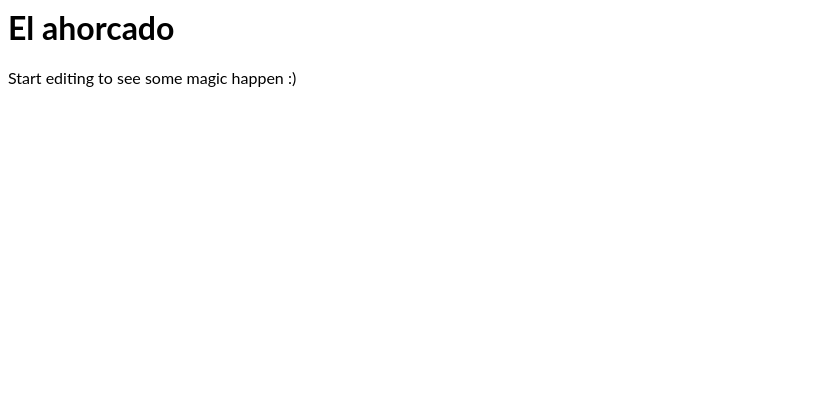
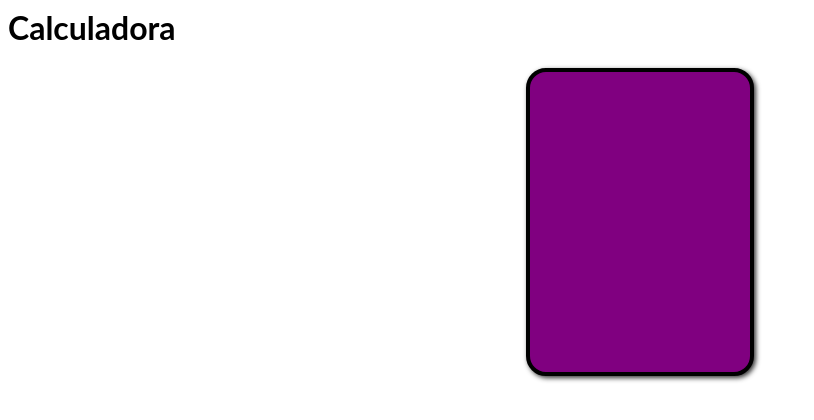
Before and after one commit to agarcluq/react-calculadora, a React (Create React App) app: page / in a window 1280 px wide. Shown: the top 420 px of the page, without its empty margins (0-814 px from the left). Built offline with nearby package versions, Linux system fonts and the light colour scheme.

Commit message:
2 files modified, 1 added

```diff
--- a/src/App.js
+++ b/src/App.js
@@ -1,11 +1,11 @@
 import React from "react";
 import "./style.css";
-
+import Board from "./Board"
 export default function App() {
   return (
     <div>
-      <h1>El ahorcado</h1>
-      <p>Start editing to see some magic happen :)</p>
+      <h1>Calculadora</h1>
+        <Board/>
     </div>
   );
 }
--- /dev/null
+++ b/src/Board.js
@@ -0,0 +1,10 @@
+import React from "react";
+import "./style.css";
+
+export default function Board() {
+  return (
+    <div className="board">
+
+    </div>
+  );
+}
--- a/src/style.css
+++ b/src/style.css
@@ -1,3 +1,13 @@
 h1, p {
   font-family: Lato;
 }
+
+.board{
+  width: 220px;
+  height: 300px;
+  background-color: purple;
+  border-radius:20px;
+  margin:auto;
+  box-shadow: #333 2px 2px 5px;
+  border: black solid 4px;
+}
```
